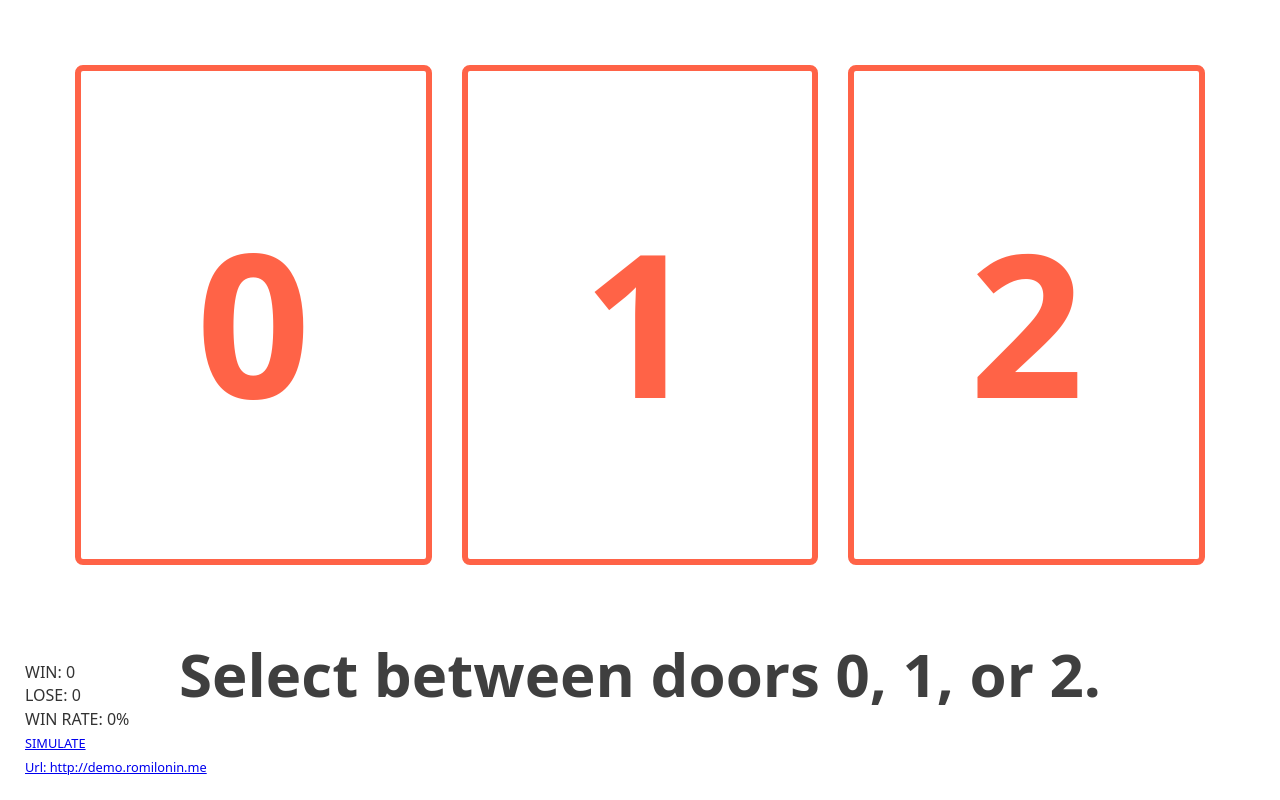
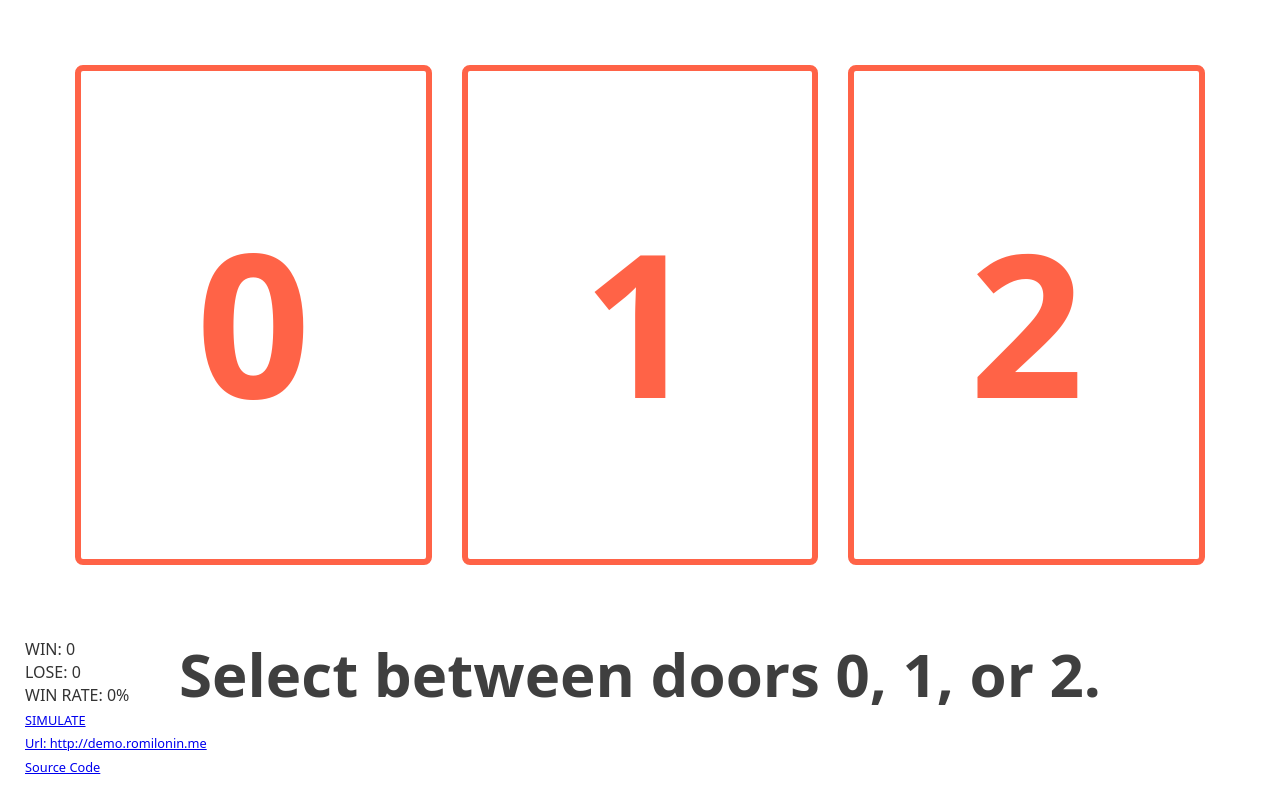
Before and after one commit to littleomie/monty-hall-simulation, a plain HTML site: page index.html in a window 1280 px wide. Drawn offline with nearby package versions, Linux system fonts and the light colour scheme.

Commit message:
Added Github URL

```diff
--- a/index.html
+++ b/index.html
@@ -32,6 +32,7 @@
         <p>WIN RATE: <span id="win-rate">0%</span></p>
         <p><small><a href="simulation.html">SIMULATE</a></small></p>
         <p><small><a href="http://demo.romilonin.me/">Url: http://demo.romilonin.me</a></small></p>
+        <p><small><a href="https://github.com/littleomie/monty-hall-simulation">Source Code</a></small></p>
     </div>
 
     <script src="script.js"></script>
```
